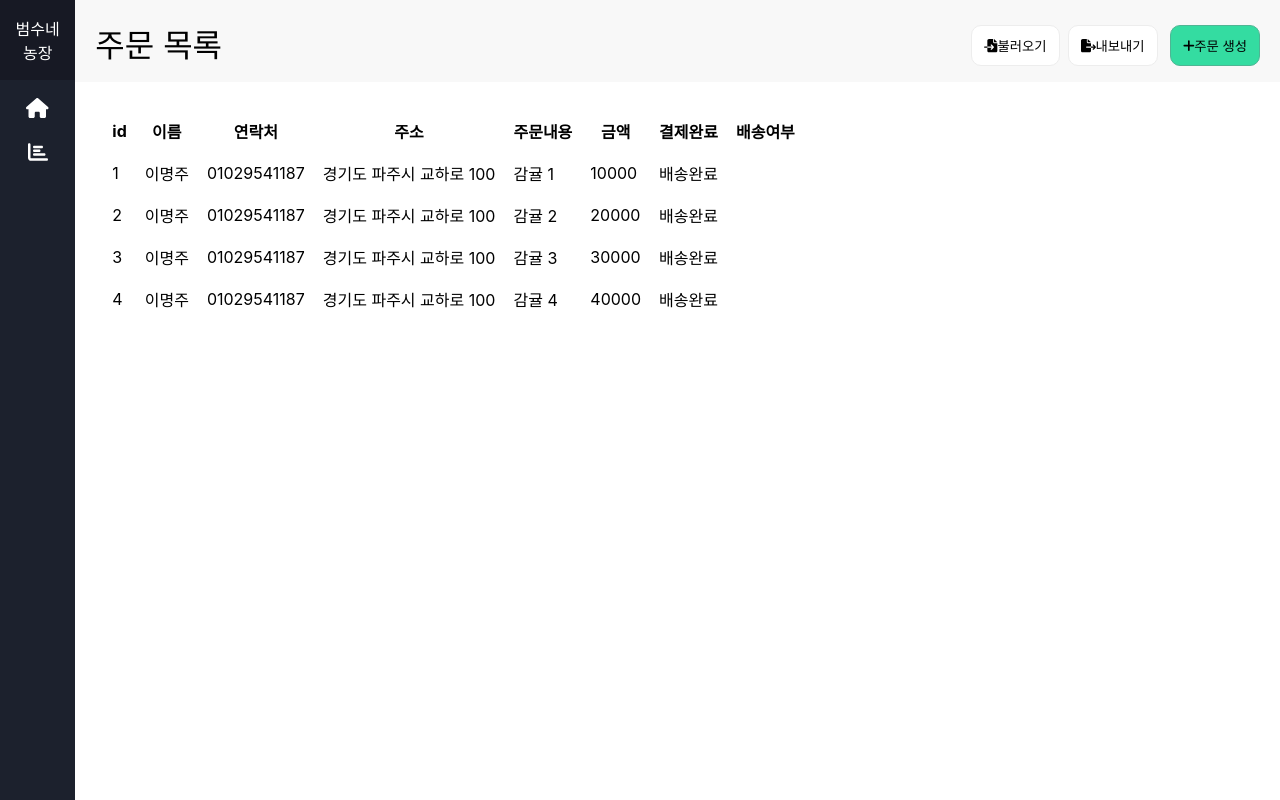
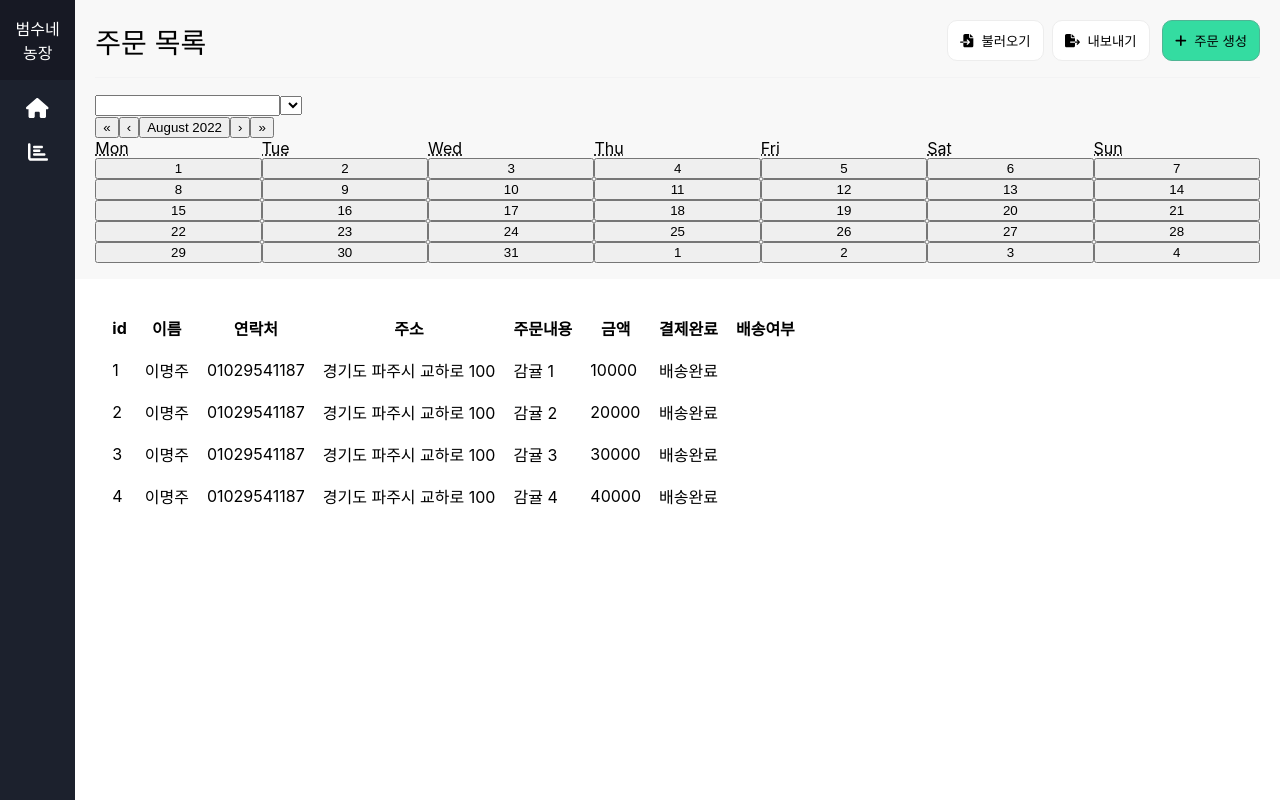
Before and after one commit to steadev/mandarin-order-management, a React (Create React App) app: page / in a window 1280 px wide. Built offline with nearby package versions, Linux system fonts and the light colour scheme.

Commit message:
feat: add calendar component

```diff
--- a/package.json
+++ b/package.json
@@ -14,8 +14,10 @@
     "@types/jest": "^27.0.1",
     "@types/node": "^16.7.13",
     "@types/react": "^18.0.0",
+    "@types/react-calendar": "^3.5.2",
     "@types/react-dom": "^18.0.0",
     "react": "^18.2.0",
+    "react-calendar": "^3.9.0",
     "react-dom": "^18.2.0",
     "react-router-dom": "^6.3.0",
     "react-scripts": "5.0.1",
--- a/src/screens/OrderList/components/Header.module.css
+++ b/src/screens/OrderList/components/Header.module.css
@@ -2,10 +2,11 @@
   padding: 20px 0 16px;
   display: flex;
   align-items: flex-end;
+  border-bottom: 1px solid #f3f3f4;
 }
 
 .title {
-  font-size: 32px;
+  font-size: 28px;
 }
 
 .buttonListWrapper {
@@ -23,6 +24,9 @@
 .button ~ .button {
   margin-left: 8px;
 }
+.icon {
+  margin-right: 8px;
+}
 
 .addButton {
   padding: 10px 12px;
--- a/src/screens/OrderList/components/Header.tsx
+++ b/src/screens/OrderList/components/Header.tsx
@@ -11,15 +11,15 @@ const Header = () => {
       <div className={styles.title}>주문 목록</div>
       <div className={styles.buttonListWrapper}>
         <button className={styles.button}>
-          <FontAwesomeIcon icon={faFileImport} />
+          <FontAwesomeIcon className={styles.icon} icon={faFileImport} />
           불러오기
         </button>
         <button className={styles.button}>
-          <FontAwesomeIcon icon={faFileExport} />
+          <FontAwesomeIcon className={styles.icon} icon={faFileExport} />
           내보내기
         </button>
         <button className={styles.addButton}>
-          <FontAwesomeIcon icon={faPlus} />
+          <FontAwesomeIcon className={styles.icon} icon={faPlus} />
           주문 생성
         </button>
       </div>
--- /dev/null
+++ b/src/screens/OrderList/components/SearchBar.module.css
@@ -0,0 +1,3 @@
+.container {
+  padding: 16px 0;
+}
--- a/src/screens/OrderList/components/SearchBar.tsx
+++ b/src/screens/OrderList/components/SearchBar.tsx
@@ -1,5 +1,21 @@
+import { useState } from 'react'
+import Calendar from 'react-calendar'
+import styles from './SearchBar.module.css'
+
 const SearchBar = () => {
-  return <div></div>
+  const [dateRange, setDateRange] = useState<Date[]>([])
+
+  const onChagneDateRange = (value: Date[]) => {
+    setDateRange(value)
+  }
+
+  return (
+    <div className={styles.container}>
+      <input></input>
+      <select></select>
+      <Calendar onChange={onChagneDateRange} selectRange={true} />
+    </div>
+  )
 }
 
 export default SearchBar
```
Also changed, not shown: 1 other file (tests, documents, lock files or other folders).
